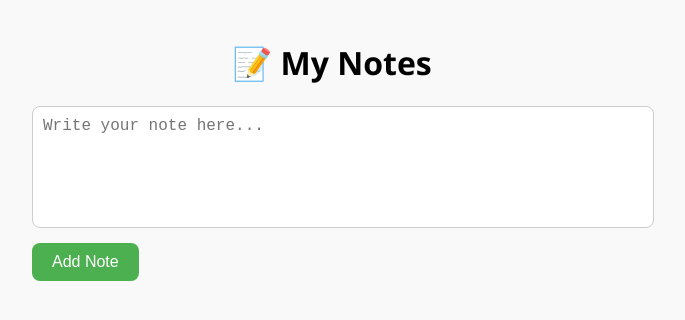
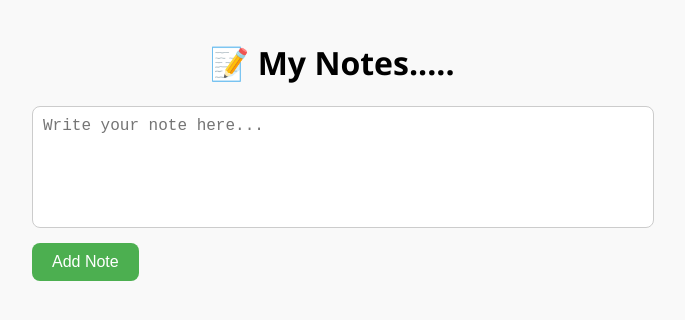
Before and after one commit to ThulaniThisarani/noteapp, a website: page index.html in a window 1280 px wide. Shown: the whole page, without its empty margins (308-993 px from the left). Drawn offline with Linux system fonts and the light colour scheme.

Commit message:
Update index.html

```diff
--- a/index.html
+++ b/index.html
@@ -8,7 +8,7 @@
 </head>
 <body>
   <div class="container">
-    <h1>📝 My Notes</h1>
+    <h1>📝 My Notes.....</h1>
     <textarea id="noteInput" placeholder="Write your note here..."></textarea>
     <button id="addNoteBtn">Add Note</button>
     <div id="notesContainer"></div>
```
